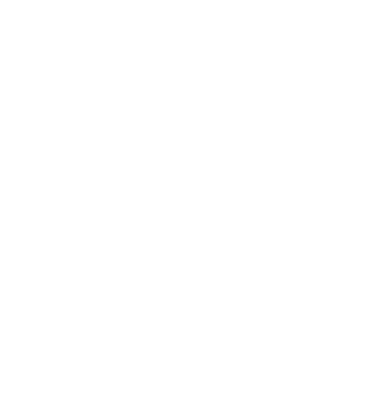
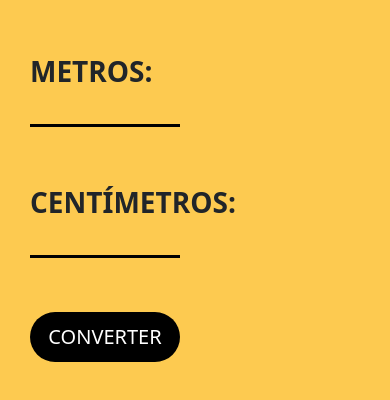
Before and after one commit to gutoffline/app-conversor, a website: page appConversor/www/index.html in a window 390 px wide. Drawn offline with nearby package versions, Linux system fonts and the light colour scheme; some packages are replaced by stand-ins of ours.

Commit message:
criar a tela em HTML
	- inserir o bootstrap
	- inserir o jquery
	- criar o formulário (html)
	- formatar o formulário com CSS

```diff
--- a/appConversor/www/css/style.css
+++ b/appConversor/www/css/style.css
@@ -0,0 +1,42 @@
+.formulario{
+    padding-left: 30px;
+    padding-top: 50px;
+}
+
+.rotulo{
+    font-size: 28px;
+    font-weight: 700;
+    display:block;
+    margin-bottom: 10px;
+}
+
+.campo-numero{
+    margin-bottom: 30px;
+    border: 0;
+    border-bottom: 3px solid black;
+    width: 150px;
+    display: block;
+    font-size: 20px;
+    font-weight: 500;
+    height: 25px;
+    background: transparent
+}
+
+input:focus{
+    outline: none;
+}
+
+.botao{
+    border: 0;
+    padding: 10px;
+    background-color: black;
+    color: white;
+    font-size: 20px;
+    font-weight: 500;
+    width: 150px;
+    border-radius: 50px;
+}
+
+body{
+    background-color: #FDCA50;
+}
--- a/appConversor/www/index.html
+++ b/appConversor/www/index.html
@@ -8,11 +8,25 @@
         <meta name="msapplication-tap-highlight" content="no">
         <meta name="viewport" content="initial-scale=1, width=device-width, viewport-fit=cover">
         <meta name="color-scheme" content="light dark">
+
+        <title>Hello World</title>
+        <link rel="stylesheet" href="/appConversor/node_modules/bootstrap/dist/css/bootstrap.min.css">
         <link rel="stylesheet" href="css/style.css">
-        <title>Hello World</title>
+
     </head>
     <body>
+        <form class="formulario">
+            <label for="metros" class="rotulo">METROS:</label>
+            <input type="number" name="metros" id="metros" class="campo-numero">
+            <br>
+            <label class="rotulo">CENTÍMETROS:</label>
+            <span id="centimetros" class="campo-numero"></span>
+            <br>
+            <button class="botao">CONVERTER</button>
+        </form>
 
+        <script src="/appConversor/node_modules/jquery/dist/jquery.min.js"></script>
+        <script src="/appConversor/node_modules/bootstrap/dist/js/bootstrap.bundle.min.js"></script>
 
         <script src="cordova.js"></script>
         <script src="js/app.js"></script>
```
